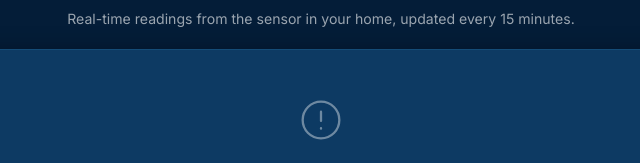
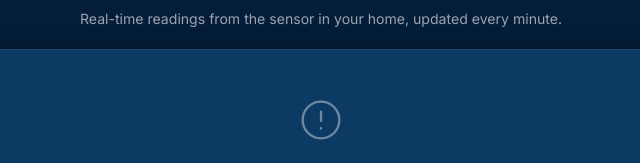
Before and after one commit to CarlosFaubel/wpf-air-quality-philadelphia, a plain HTML site: page sensor-mobile.html in a window 1280 px wide. Shown: the part 203-366 px from the top of the page, 319-959 px from the left. Drawn offline with Linux system fonts and the light colour scheme.

Commit message:
Add files via upload

```diff
--- a/sensor-mobile.html
+++ b/sensor-mobile.html
@@ -345,7 +345,7 @@ footer {
 <div class="hero">
   <div class="hero-badge">Your Home Sensor — Live Data</div>
   <h1>Your <em>Air Quality</em>,<br/>Right Now</h1>
-  <p>Real-time readings from the sensor in your home, updated every 15 minutes.</p>
+  <p>Real-time readings from the sensor in your home, updated every minute.</p>
 </div>
 
 <!-- ── DASHBOARD IFRAME ── -->
```
